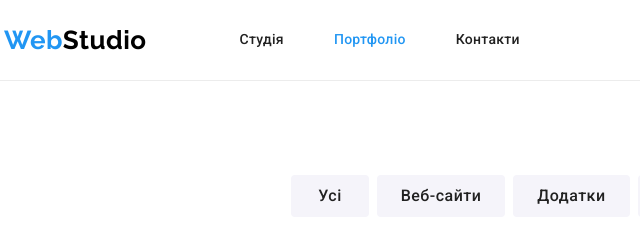
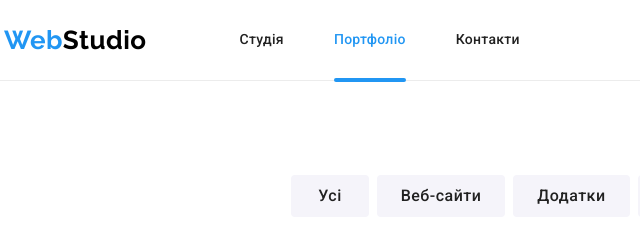
Before and after one commit to DemonVenom666/goit-markup-hw-05, a plain HTML site: page portfolio.html in a window 1280 px wide. Shown: the top 240 px of the page, 51-691 px from the left. Drawn offline with nearby package versions, Linux system fonts and the light colour scheme.

Commit message:
Update.portfolio.html

```diff
--- a/portfolio.html
+++ b/portfolio.html
@@ -19,7 +19,7 @@
 
                 <ul class="pages-nav list">
                     <li class="item"><a href="./index.html" class="site-nav link">Студія</a></li>
-                    <li class="item hover"><a href="./portfolio.html" class="site-nav-current link">Портфоліо</a></li>
+                    <li class="item"><a href="./portfolio.html" class="site-nav-current hover link">Портфоліо</a></li>
                     <li class="item"><a href="#" class="site-nav link">Контакти</a></li>
                 </ul>
             </nav>
```
